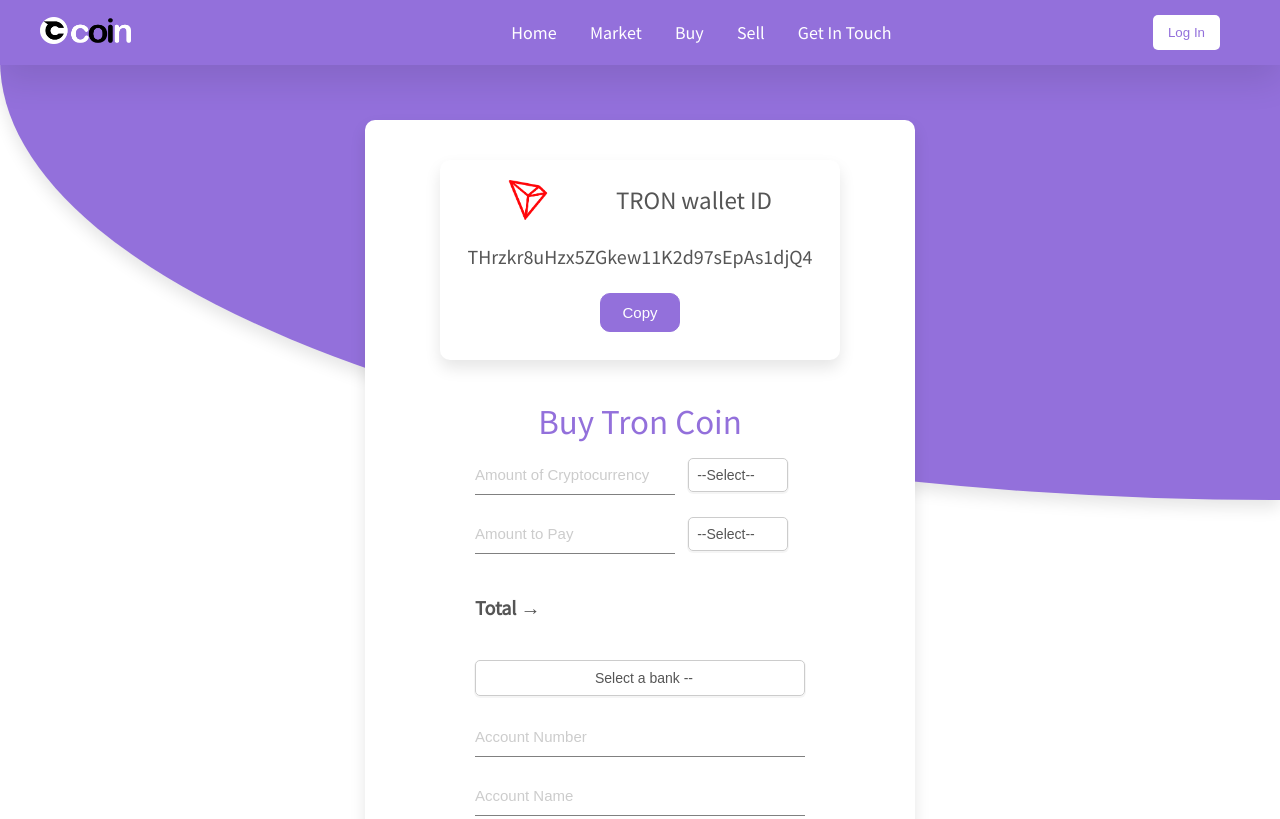
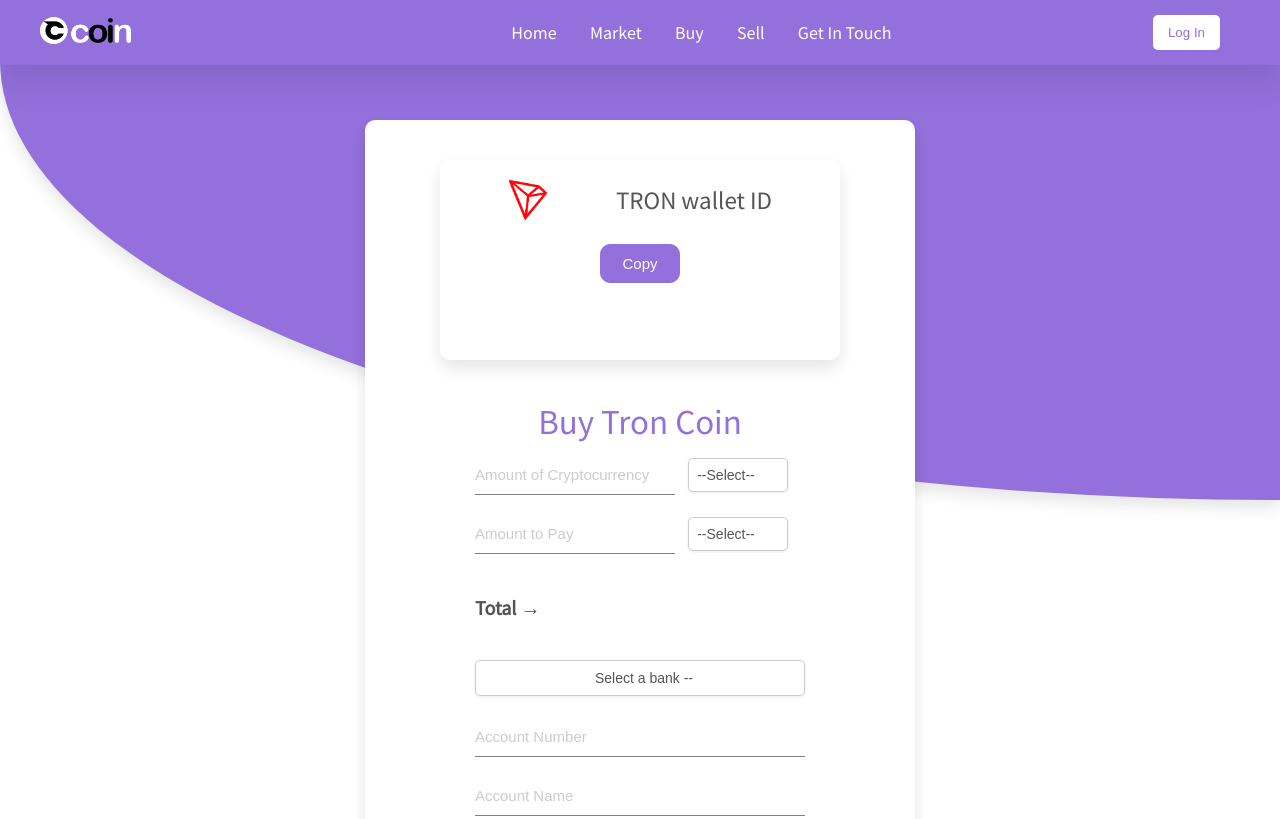
Before and after one commit to Annysah/coin-demo2, a plain HTML site: page tron.html in a window 1280 px wide. Shown: the top 819 px of the page. Drawn offline with Linux system fonts and the light colour scheme; no server answers.

Commit message:
Update tron.html

```diff
--- a/tron.html
+++ b/tron.html
@@ -35,7 +35,7 @@
                     <img src="images/tron.png" alt="" class="wallet-logo">
                     <h2 class="list-heading">TRON wallet ID</h2>
                 </div>
-                <p> THrzkr8uHzx5ZGkew11K2d97sEpAs1djQ4</p>
+                <p></p>
                 <div class="tooltip">
                     <button onclick="myFunction()" onmouseout="outFunc()" class="btn">
                       Copy
```
